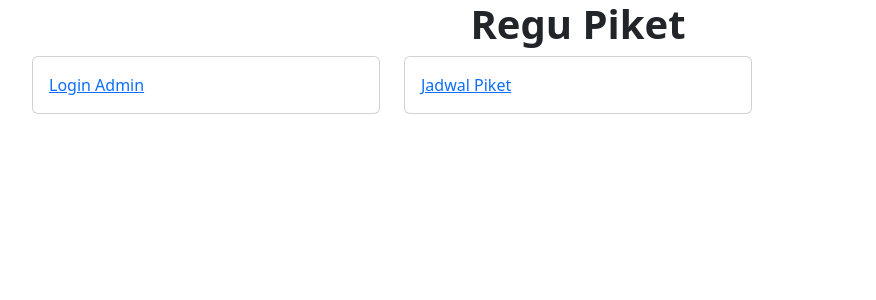
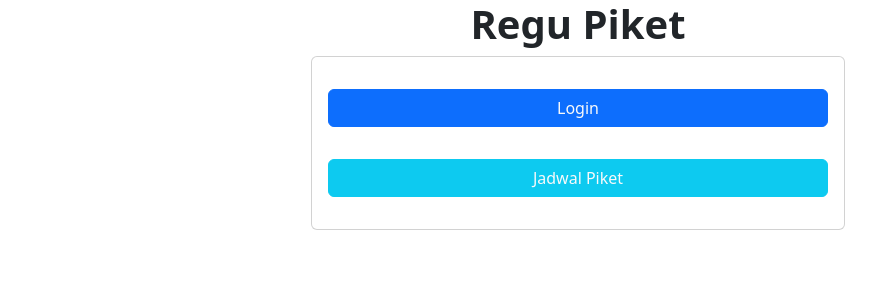
Before and after one commit to AndreFaisal/regu-piket, a Nuxt app: page / in a window 1280 px wide. Shown: the top 300 px of the page, without its empty margins (62-938 px from the left). Built offline with nearby package versions, Linux system fonts and the light colour scheme; no server answers.

Commit message:
edit index page

```diff
--- a/pages/index.vue
+++ b/pages/index.vue
@@ -1,20 +1,11 @@
 <template>
   <div class="container">
     <div class="row">
-      <div class="col-md-4">
-        <NuxtLink to="/login">
-          <div class="card">
-            <div class="card-body">Login Admin</div>
-          </div>
-        </NuxtLink>
-      </div>
-
-      <div class="col-md-4">
-        <NuxtLink to="/jadwal">
-          <div class="card">
-            <div class="card-body">Jadwal Piket</div>
-          </div>
-        </NuxtLink>
+      <div class="col-md-6 m-auto">
+        <div class="card p-3">
+          <NuxtLink to="/login" class="btn btn-primary text-center text-light my-3"> Login </NuxtLink>
+          <NuxtLink to="/jadwal" class="btn btn-info text-center text-light my-3"> Jadwal Piket </NuxtLink>
+        </div>
       </div>
     </div>
   </div>
```
